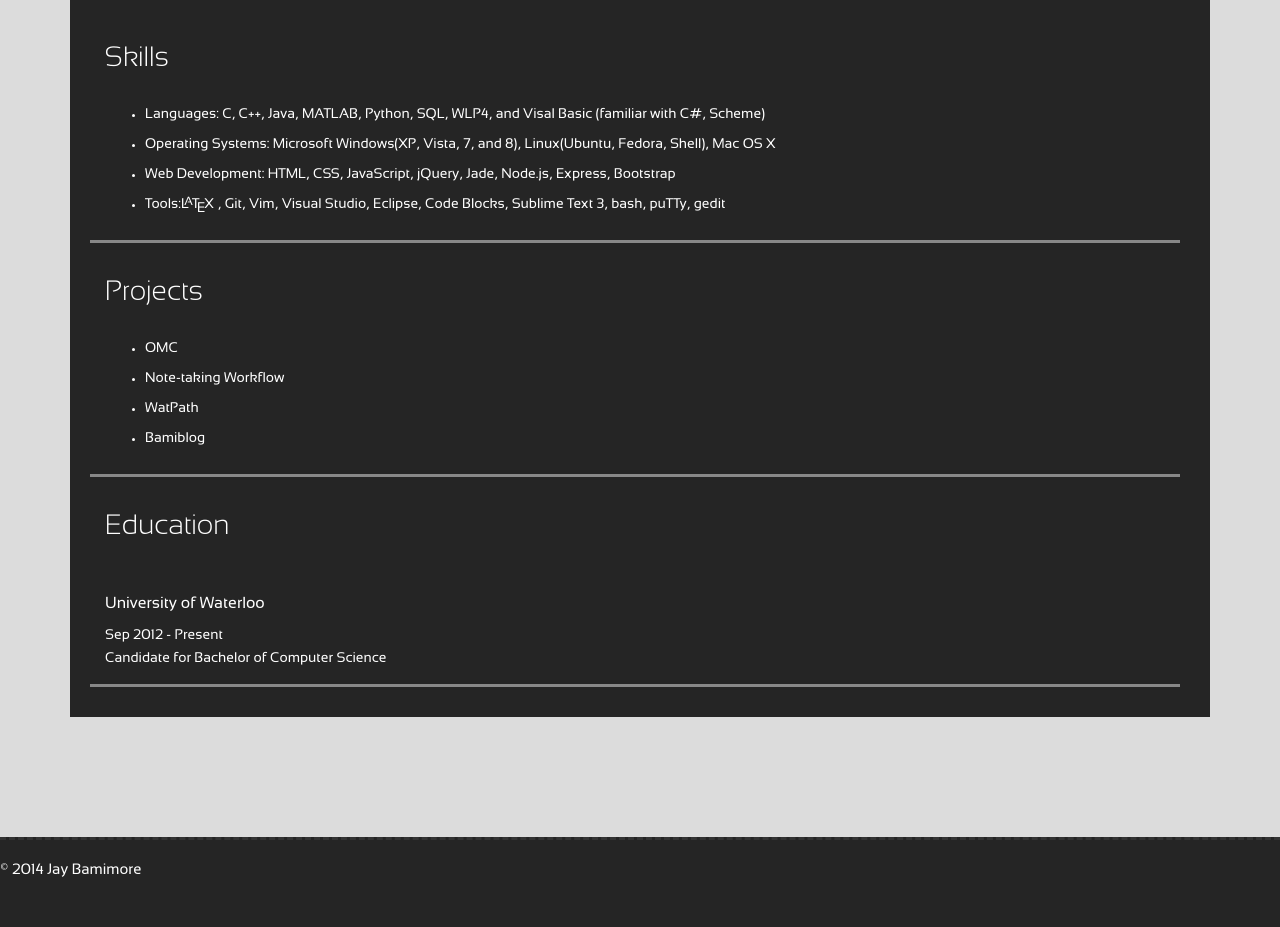
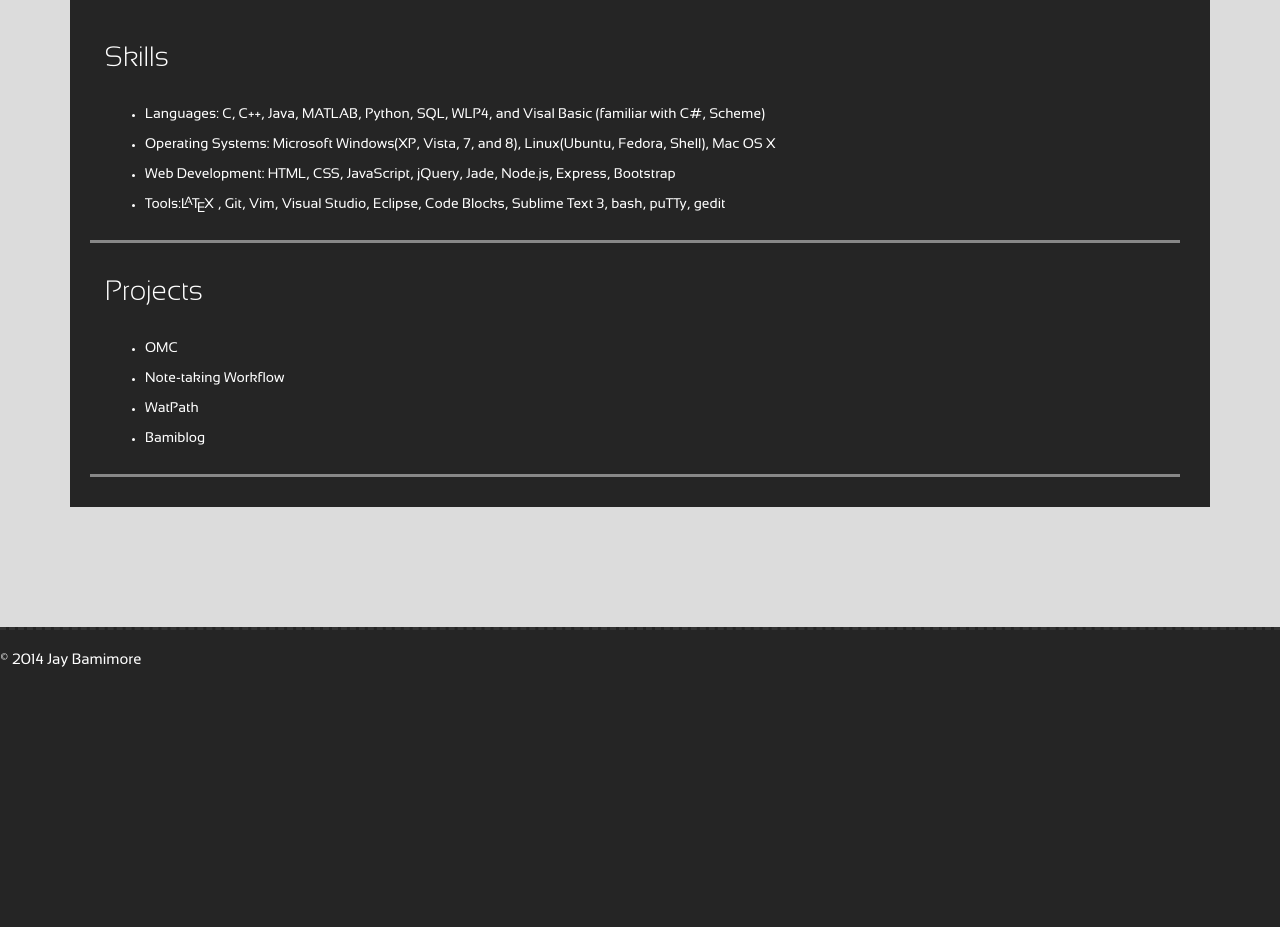
Before and after one commit to Jaytex/jaybamimore.com, a Node server app: page /resume in a window 1280 px wide. Shown: the part 340-1267 px from the top of the page. After the commit the page ends 1007 px from the top, so only its background shows below. Run offline with Node 20, Linux system fonts and the light colour scheme.

Commit message:
got rid of education section from resume

```diff
--- a/views/resume.jade
+++ b/views/resume.jade
@@ -51,11 +51,3 @@ block content
               .clearmemore
               li.posttext
                 | Bamiblog
-
-        #individualPost.individual_blog
-
-            h1 Education
-            p.noindent.posttext University of Waterloo
-            .noindent.posttext Sep 2012 - Present
-            .clearme
-            span.posttext Candidate for Bachelor of Computer Science
```
